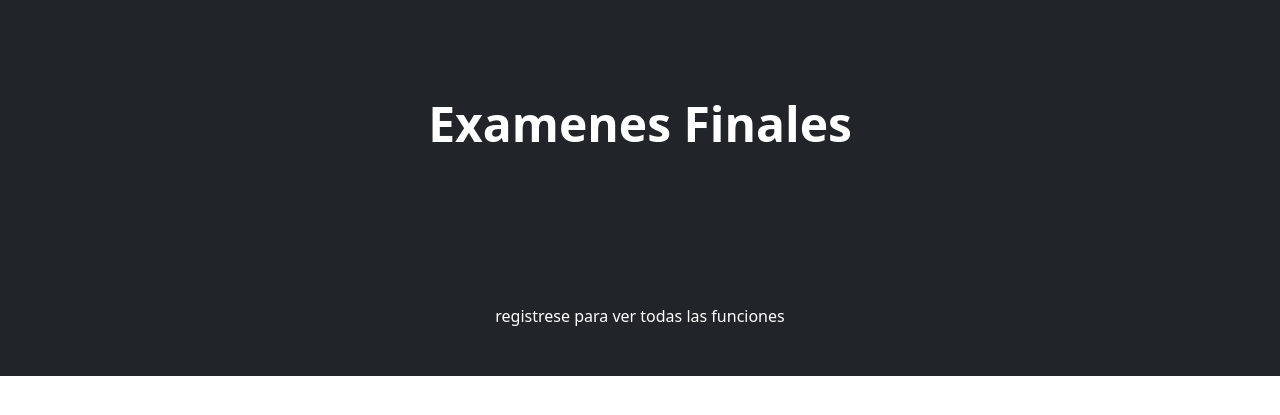
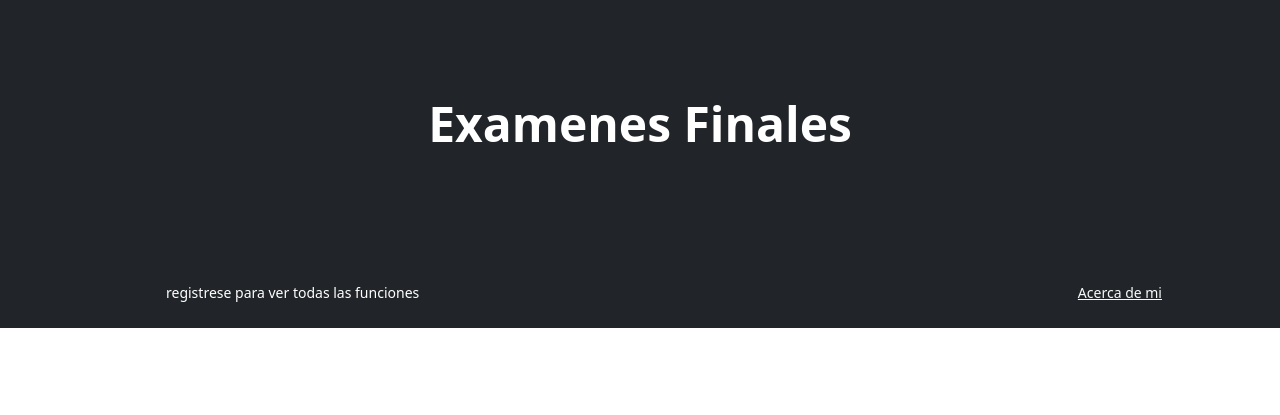
Before and after one commit to XzdavidzX/proyecto_final, a Django app: page /aplicacion/ in a window 1280 px wide. Shown: the part 80-495 px from the top of the page. Run offline with Django 4.2, Linux system fonts and the light colour scheme; some libraries are stand-ins or nearby versions.

Commit message:
version final

```diff
--- a/proyecto/aplicacion/templates/aplicacion/home.html
+++ b/proyecto/aplicacion/templates/aplicacion/home.html
@@ -98,22 +98,29 @@
 
 
         {% endblock contenido %}
+        <footer class="bg-dark py-4 mt-auto">
+            <div class="container px-5">
+                <div class="row align-items-center justify-content-between flex-column flex-sm-row">
+                    <div class="col-auto"><div class="small m-0 text-white">
+
+
                         <!-- Footer-->
                         {% block footer %}
 
                         {% if user.is_authenticated %}
-        <footer class="py-5 bg-dark">
                             <div class="container px-5"><p class="m-0 text-center text-white">bienvenido {{user.username}}</p></div>
-        </footer>
-
                         {% else %}
-        <footer class="py-5 bg-dark">
                             <div class="container px-5"><p class="m-0 text-center text-white">registrese para ver todas las funciones</p></div>
-        </footer>
 
                         {% endif %}
 
-        {% endblock footer %}
+                        {% endblock footer %}</div></div>
+                    <div class="col-auto">
+                        <a class="link-light small" href="{% url "acerca_de_mi" %}">Acerca de mi</a>
+                    </div>
+                </div>
+            </div>
+        </footer>
         <!-- Bootstrap core JS-->
         <script src="https://cdn.jsdelivr.net/npm/bootstrap@5.2.3/dist/js/bootstrap.bundle.min.js"></script>
         <!-- Core theme JS-->
--- a/proyecto/aplicacion/urls.py
+++ b/proyecto/aplicacion/urls.py
@@ -29,4 +29,6 @@ urlpatterns = [
     path('editar_perfil/', editarPerfil, name="editar_perfil"),
     path('agregar_avatar/', agregarAvatar, name="agregar_avatar"),
 
+    path('acerca_de_mi/', acerca_de_mi, name="acerca_de_mi")
+
 ]
--- a/proyecto/aplicacion/views.py
+++ b/proyecto/aplicacion/views.py
@@ -252,3 +252,6 @@ def agregarAvatar(request):
     else:
         form = AvatarFormulario()
     return render(request, "aplicacion/agregarAvatar.html", {'form': form})
+
+def acerca_de_mi(request):
+    return render(request, "aplicacion/acerca_de_mi.html")
```
Also changed, not shown: proyecto/aplicacion/templates/aplicacion/acerca_de_mi.html (added, +26 -0 lines), README.txt (added), proyecto/aplicacion/avatares/default.png (deleted), proyecto/aplicacion/avatares/rockstar-games-logo-gta-vi_3840x2160_xtrafondos.com.jpg (deleted), proyecto/aplicacion/avatares/rockstar-games-logo-gta-vi_3840x2160_xtrafondos.com_P38ZYwc.jpg (deleted), proyecto/cursos.db, proyecto/media/avatares/montanas-minimalista-flat_2880x1800_xtrafondos.com.jpg (renamed from proyecto/aplicacion/avatares/montanas-minimalista-flat_2880x1800_xtrafondos.com.jpg), proyecto/media/avatares/rockstar-games-logo-gta-vi_3840x2160_xtrafondos.com_T3yYIlN.jpg (deleted), 2 other files. Lines whose indentation alone changed are shown as unchanged.
